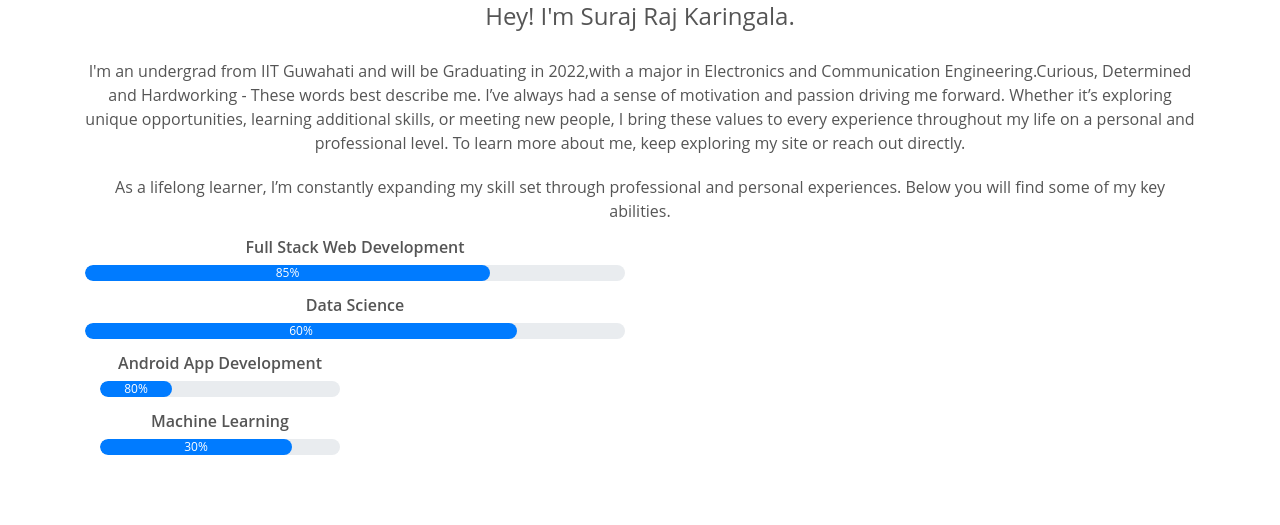
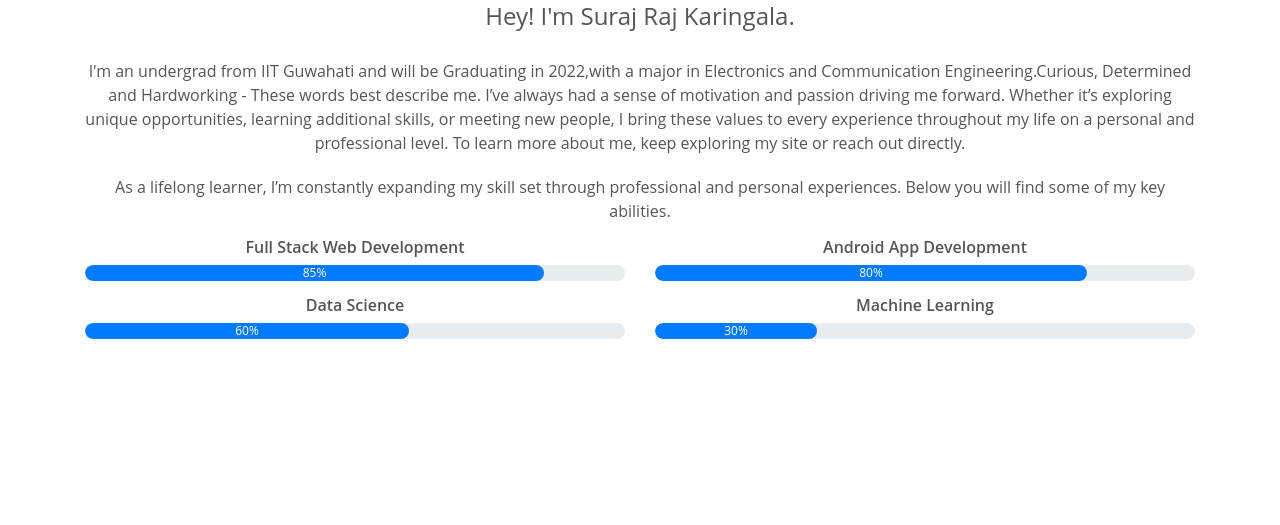
Before and after one commit to Suraj3579/MyWebsite, a Django app: page /about/ in a window 1280 px wide. Shown: the part 339-864 px from the top of the page. After the commit the page ends 678 px from the top, so only its background shows below. Run offline with Django 3.2, Linux system fonts and the light colour scheme; parts of the project's set-up code (start-up, migrations or seed data) failed here and were passed over; some libraries are stand-ins or nearby versions.

Commit message:
added none

```diff
--- a/ownwebsite/contact/static/css/styles.css
+++ b/ownwebsite/contact/static/css/styles.css
@@ -202,8 +202,9 @@ body {
   display: block;
   height: 3px;
   width: 150px;
-  margin: 20px auto 10px;
-  color: #efefef;
+  margin: 10px auto 10px;
+  color: #efefef !important;
+  border:1px solid;
 }
 .ei-content {
   text-align: center;
--- a/ownwebsite/contact/templates/about.html
+++ b/ownwebsite/contact/templates/about.html
@@ -27,20 +27,21 @@
         <div class="col-md-6 skills-bar">
           <p>Full Stack Web Development</p>
           <div class="progress">
-            <div class="progress-bar" style="width: 75%;">85%</div>
+            <div class="progress-bar" style="width: 85%;">85%</div>
           </div>
           <p>Data Science</p>
           <div class="progress">
-            <div class="progress-bar" style="width: 80%;">60%</div>
+            <div class="progress-bar" style="width: 60%;">60%</div>
           </div>
+        </div>
         <div class="col-md-6 skills-bar">
           <p>Android App Development</p>
           <div class="progress">
-            <div class="progress-bar" style="width: 30%;">80%</div>
+            <div class="progress-bar" style="width: 80%;">80%</div>
           </div>
           <p>Machine Learning</p>
           <div class="progress">
-            <div class="progress-bar" style="width: 80%;">30%</div>
+            <div class="progress-bar" style="width: 30%;">30%</div>
           </div>
         </div>
       </div>
```
